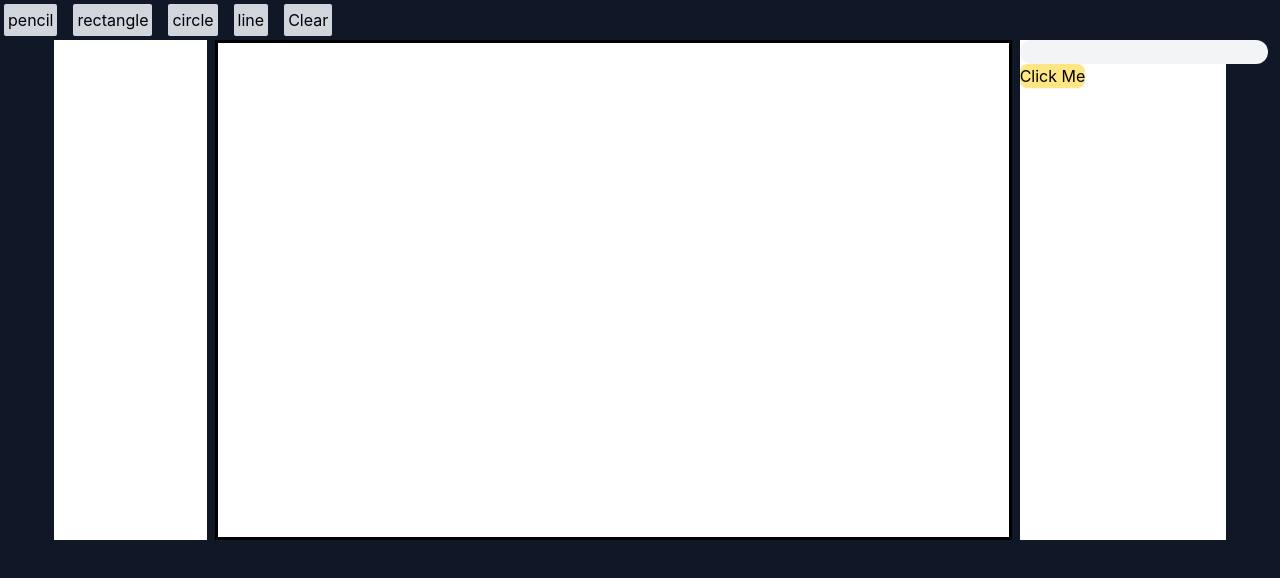
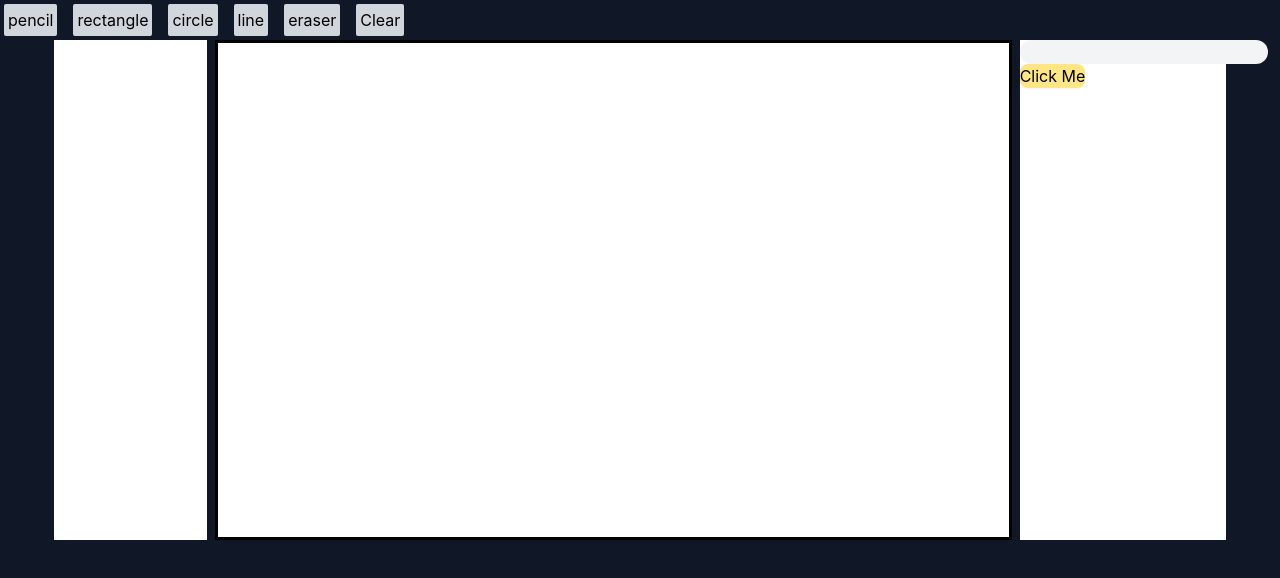
Before and after one commit to Chirag-OP/sketch-guess, a React (Vite) app in the folder client/: page / in a window 1280 px wide. Shown: the top 578 px of the page. Built offline with nearby package versions, Linux system fonts and the light colour scheme; no server answers.

Commit message:
added eraser and drawing sending logic

```diff
--- a/client/src/App.jsx
+++ b/client/src/App.jsx
@@ -16,6 +16,7 @@ function App() {
   const canvasContRef=useRef('');
   const drawingArr = useRef([]);
   const redrawRef=useRef('');
+  const roleRef=useRef(1);
   useEffect(() => {
     fetch('http://localhost:3000/api')
     .then((res)=>{
@@ -24,9 +25,6 @@ function App() {
     .then((data)=>{
     })
     socketRef.current = io('http://localhost:3000')
-    socketRef.current.on("hello",(arg)=>{
-      console.log(arg)
-    })
     socketRef.current.on("chat",(arg)=>{
       setValue(arg);
     })
@@ -34,6 +32,8 @@ function App() {
     const ctx=canvas.getContext('2d');
 
     const redraw=()=>{
+      ctx.strokeStyle='black';
+      ctx.clearRect(0,0,1000,500);
       for(const d of drawingArr.current){
         const type = d.tool;
         if(type==='pencil'){
@@ -57,9 +57,22 @@ function App() {
           ctx.lineTo(d.finishX,d.finishY);
           ctx.stroke();
         }
+        else if(type==='eraser'){
+          ctx.strokeStyle='white';
+          ctx.beginPath();
+          ctx.moveTo(d.startX, d.startY);
+          ctx.lineTo(d.finishX,d.finishY);
+          ctx.stroke();
+          ctx.strokeStyle='black';
+        }
       }
     }
+
     redrawRef.current=redraw;
+    socketRef.current.on("drawing",(arg)=>{
+      drawingArr.current=arg;
+      redraw();
+    })
     const resizeCanvas=()=>{
       const w=canvasContRef.current.clientWidth;
       const ratio=window.devicePixelRatio;
@@ -75,7 +88,6 @@ function App() {
       resizeCanvas();
     });
     observer.observe(canvasContRef.current);
-    ctx.strokeStyle = 'black';
     ctx.lineWidth=5;
     ctx.lineCap="round";
     ctxRef.current=ctx;
@@ -97,6 +109,11 @@ function App() {
     xRef.current=offsetX
     yRef.current=offsetY;
     if(tool==='pencil'){
+      ctxRef.current.beginPath();
+      ctxRef.current.moveTo(offsetX,offsetY);
+    }
+    else if(tool=='eraser'){
+      ctxRef.current.strokeStyle='white'
       ctxRef.current.beginPath();
       ctxRef.current.moveTo(offsetX,offsetY);
     }
@@ -132,6 +149,7 @@ function App() {
         finishY:offsetY
       });
     }
+    if(roleRef.current===1) socketRef.current?.emit("drawing",drawingArr.current);
     isDrawingRef.current=false;
     redrawRef.current?.();
   }
@@ -172,6 +190,19 @@ function App() {
       ctxRef.current.lineTo(offsetX,offsetY);
       ctxRef.current.stroke();
     }
+    else if(tool==='eraser'){
+      ctxRef.current.lineTo(offsetX,offsetY);
+      ctxRef.current.stroke();
+      drawingArr.current.push({
+        tool:"eraser",
+        startX:xRef.current,
+        startY:yRef.current,
+        finishX:offsetX,
+        finishY:offsetY
+      });
+      xRef.current=offsetX;
+      yRef.current=offsetY;
+    }
   }
   function clearDrawing(){
     ctxRef.current.clearRect(0,0,1000,500);
@@ -181,11 +212,12 @@ function App() {
     <>
     <section className='bg-gray-900 h-screen'>
     <div>
-      <div className='flex gap-2'>
+      <div className={`${roleRef.current===0 ? 'opacity-0 pointer-events-none' : ''} flex gap-2`}>
         <button className='bg-gray-300 rounded-xs p-1 m-1 hover:-translate-x-0.5 hover:-translate-y-0.5 transition-all duration-300' onClick={()=>{setTool('pencil')}}>pencil</button>
         <button className='bg-gray-300 rounded-xs p-1 m-1 hover:-translate-x-0.5 hover:-translate-y-0.5 transition-all duration-300' onClick={()=>{setTool('rectangle')}}>rectangle</button>
         <button className='bg-gray-300 rounded-xs p-1 m-1 hover:-translate-x-0.5 hover:-translate-y-0.5 transition-all duration-300' onClick={()=>{setTool('circle')}}>circle</button>
         <button className='bg-gray-300 rounded-xs p-1 m-1 hover:-translate-x-0.5 hover:-translate-y-0.5 transition-all duration-300' onClick={()=>{setTool('line')}}>line</button>
+        <button className='bg-gray-300 rounded-xs p-1 m-1 hover:-translate-x-0.5 hover:-translate-y-0.5 transition-all duration-300' onClick={()=>{setTool('eraser')}}>eraser</button>
         <button onClick={clearDrawing} className='bg-gray-300 rounded-xs p-1 m-1 hover:-translate-x-0.5 hover:-translate-y-0.5 transition-all duration-300'> Clear </button>
       </div>
         <div className='grid grid-cols-24 gap-2'>
```
Also changed, not shown: 1 other file (tests, documents, lock files or other folders).
